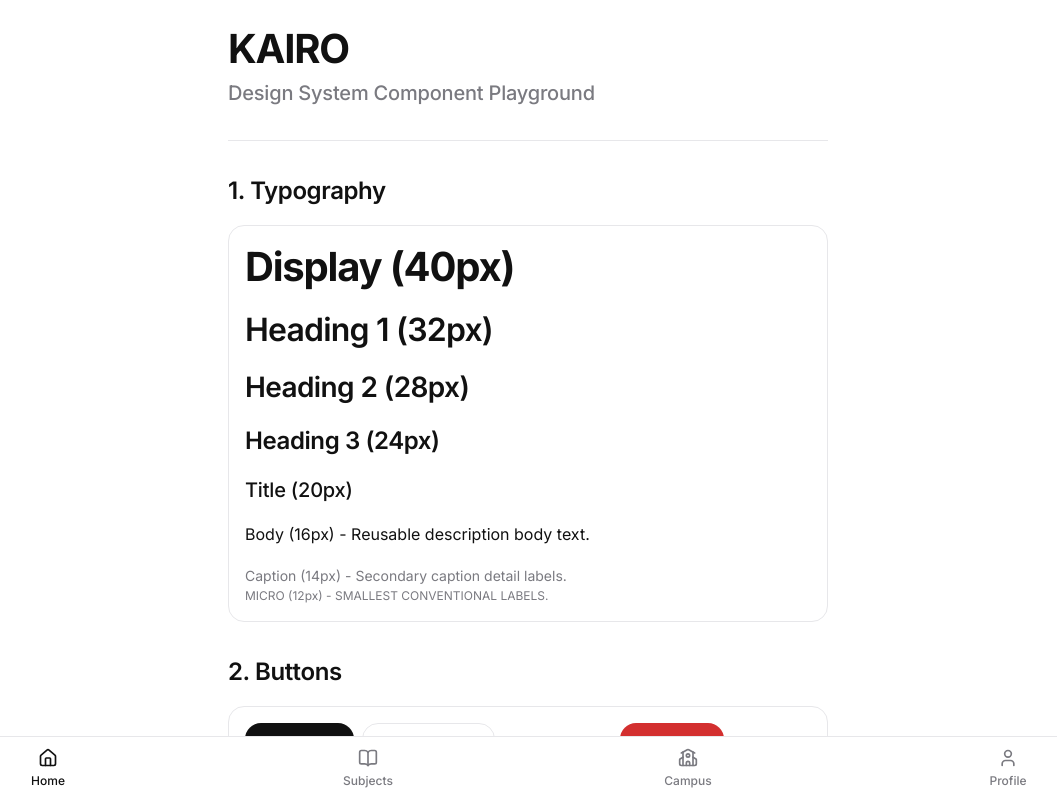
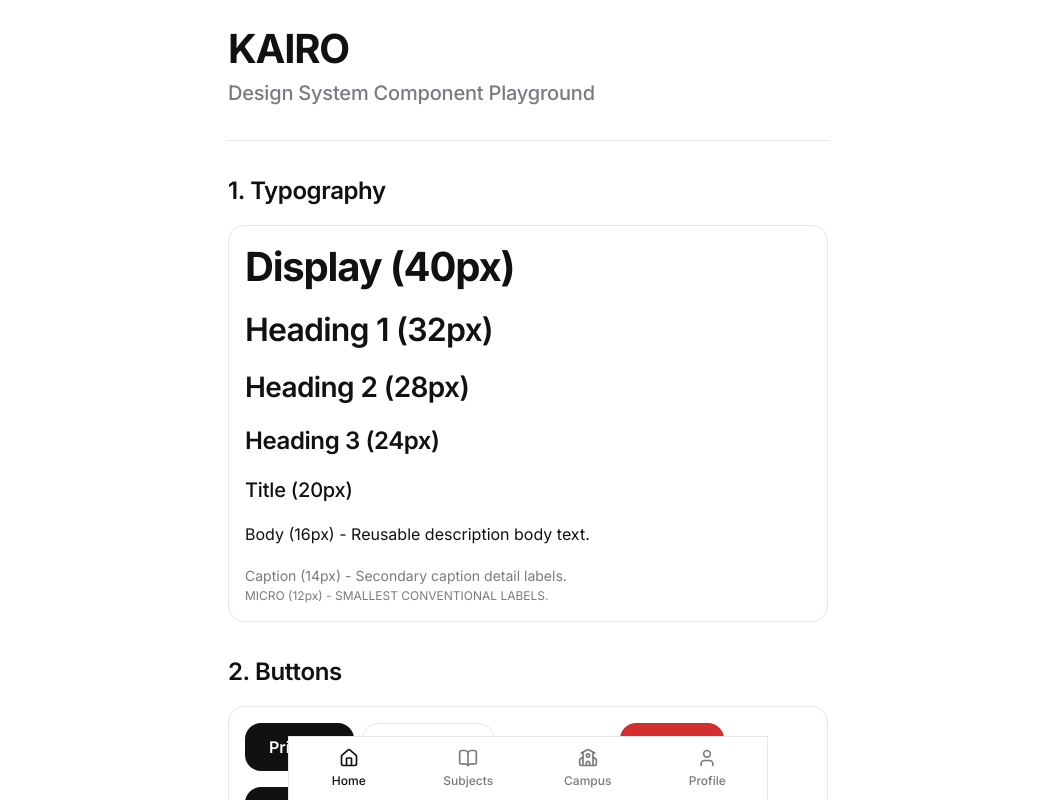
Before and after one commit to liyan-nk/kairo, a React (Vite) app in the folder frontend/: page /dev/playground in a window 1280 px wide. Shown: the top 800 px of the page, without its empty margins (112-1169 px from the left). Built offline with nearby package versions, Linux system fonts and the light colour scheme.

Commit message:
fix: constrain bottom navigation layout

```diff
--- a/frontend/src/components/BottomNavigation.tsx
+++ b/frontend/src/components/BottomNavigation.tsx
@@ -29,7 +29,7 @@ export const BottomNavigation: React.FC<BottomNavigationProps> = ({
 }) => {
   return (
     <nav
-      className={`fixed bottom-0 left-0 right-0 h-[64px] bg-surface border-t border-border-card flex items-center justify-around z-40 select-none pb-safe ${className}`}
+      className={`fixed bottom-0 left-0 right-0 max-w-[480px] mx-auto w-full h-[64px] bg-surface border-t border-x border-border-card flex items-center justify-around z-40 select-none pb-safe ${className}`}
     >
       {navItems.map((item) => {
         const Icon = item.icon
```
